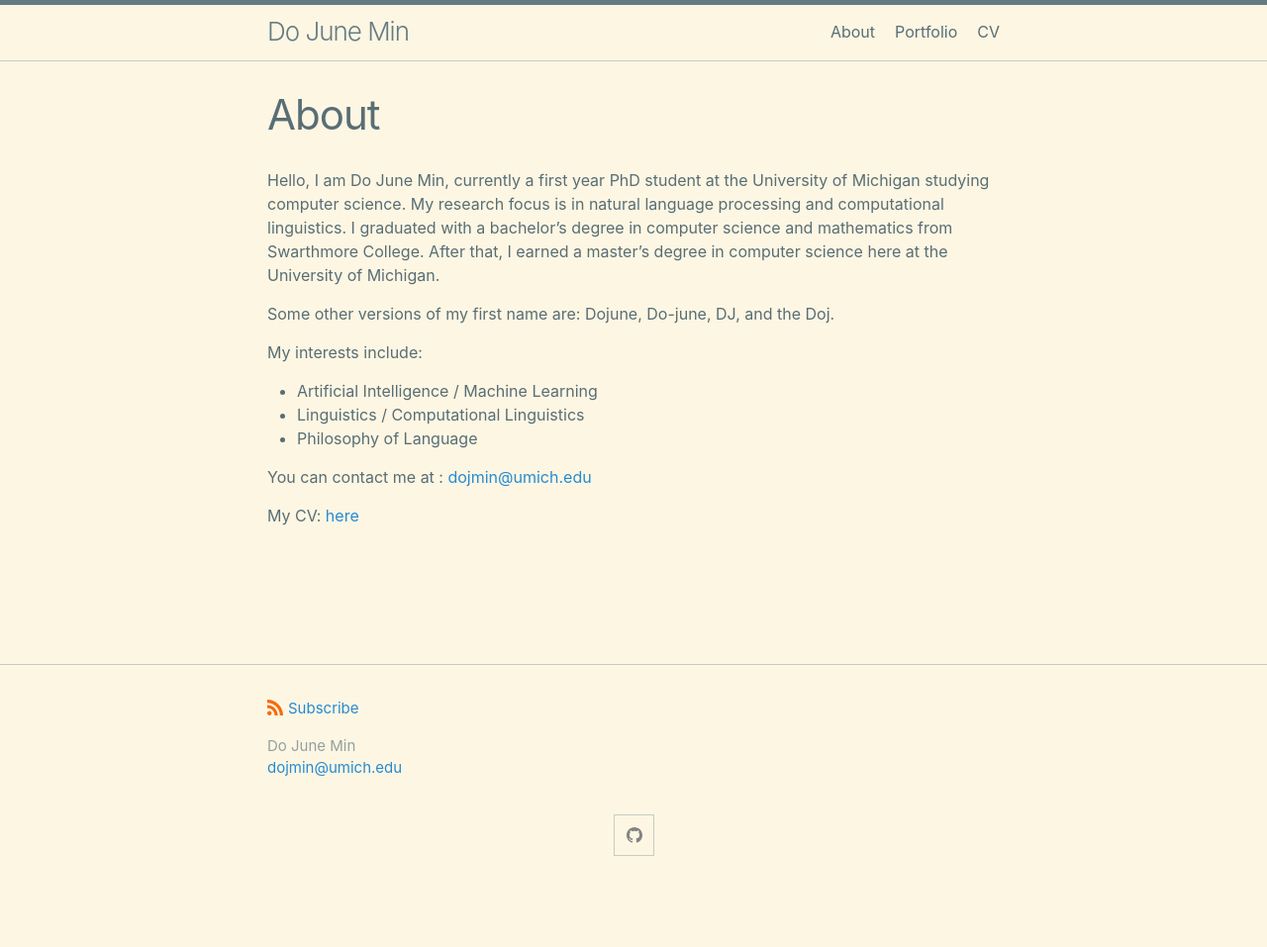
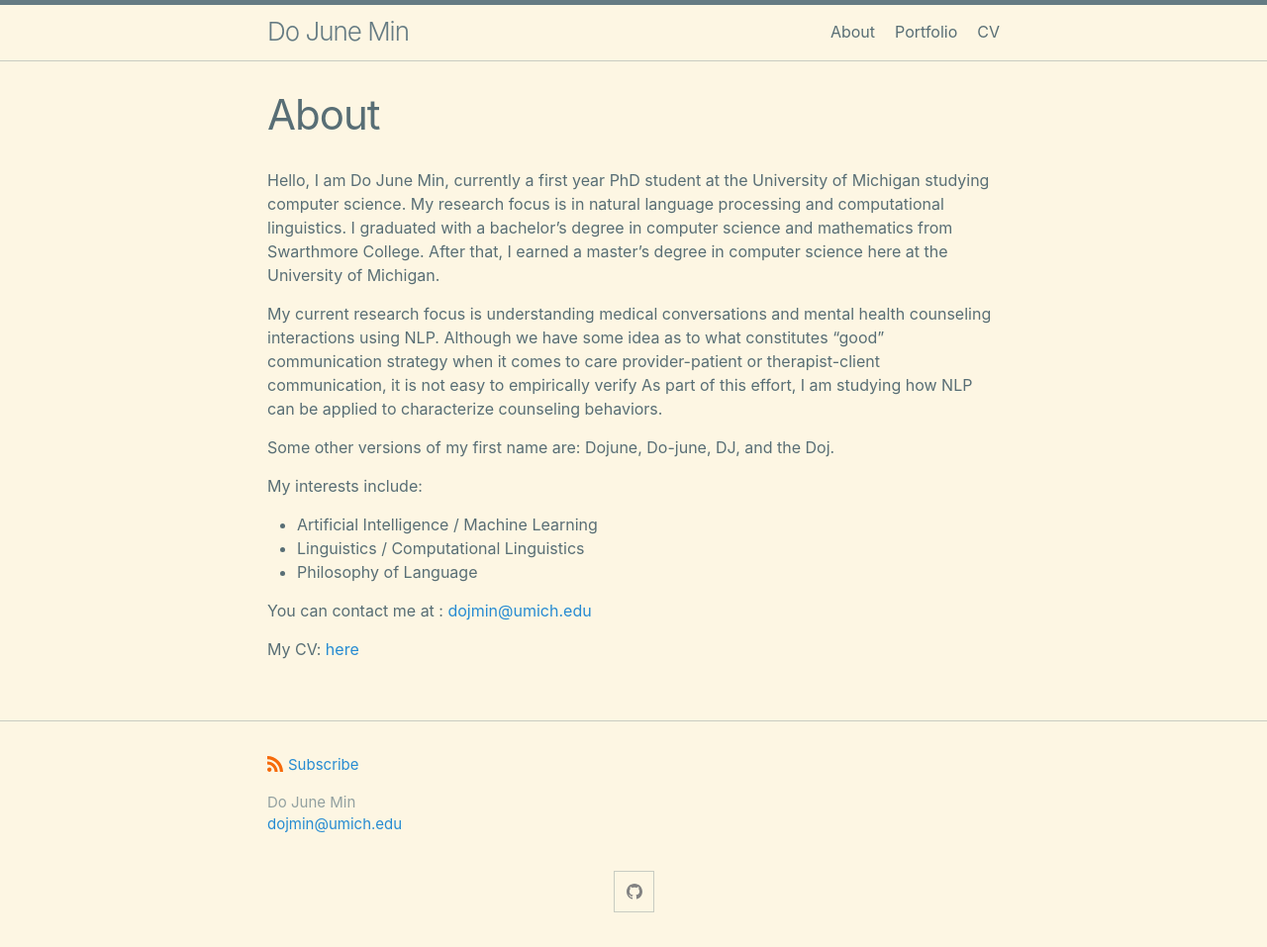
Before and after one commit to mindojune/mindojune.github.io, a Jekyll site: the page built from about.md, in a window 1280 px wide. Shown: the whole page at 99% size. Built offline with Jekyll 4.4.1, drawn with Linux system fonts in a browser that asks for light colours; our own code applies the rules of GitHub Pages for plain Markdown files; before the commit the page ends 900 px from its top, so only the background shows below that.

Commit message:
Update about.md

```diff
--- a/about.md
+++ b/about.md
@@ -6,6 +6,11 @@ Hello, I am Do June Min, currently a first year PhD student at the University of
 My research focus is in natural language processing and computational linguistics.
 I graduated with a bachelor's degree in computer science and mathematics from Swarthmore College.
 After that, I earned a master's degree in computer science here at the University of Michigan.
+
+My current research focus is understanding medical conversations and mental health counseling interactions using NLP.
+Although we have some idea as to what constitutes "good" communication strategy when it comes to care provider-patient
+or therapist-client communication, it is not easy to empirically verify
+As part of this effort, I am studying how NLP can be applied to characterize counseling behaviors.
 
 Some other versions of my first name are: Dojune, Do-june, DJ, and the Doj.
 
```
